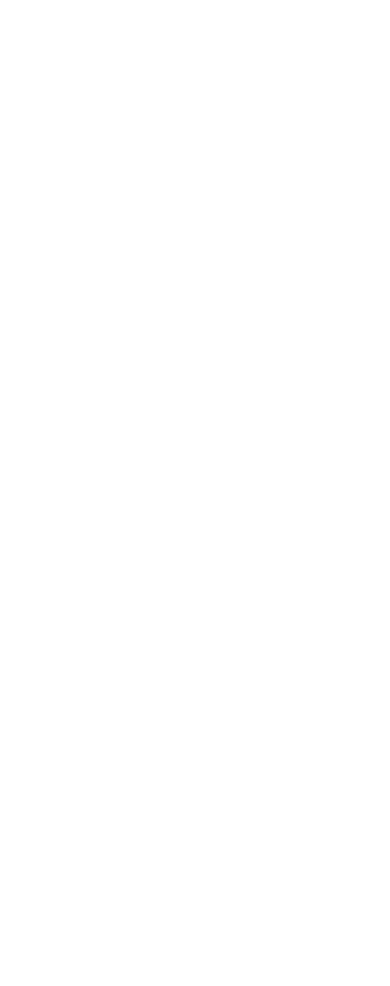
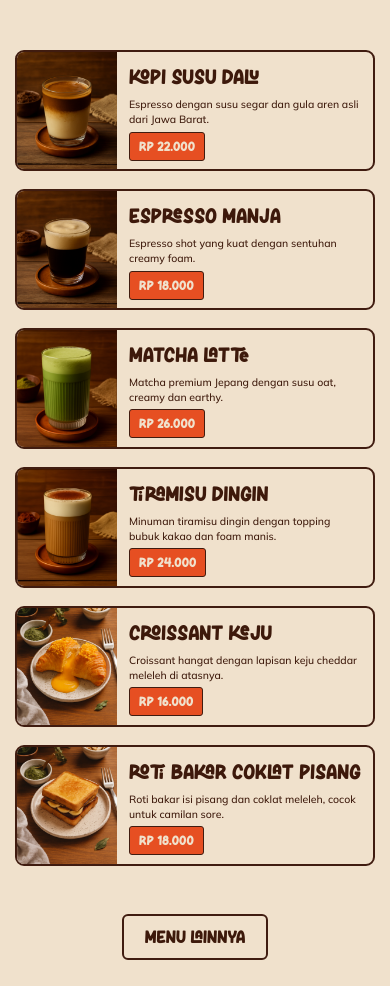
Before and after one commit to satrio92/teras-dalu, a Vue app: page / in a window 390 px wide. Shown: the part 1721-2707 px from the top of the page. Before the commit the page ends 1661 px from the top, so only its background shows below. Built offline with nearby package versions, Linux system fonts and the light colour scheme.

Commit message:
feat: create responsive menu section

```diff
--- /dev/null
+++ b/src/components/MenuSection.vue
@@ -0,0 +1,34 @@
+<script setup>
+import MenuCard from "./MenuCard.vue";
+import menusData from "../data/menu.json"
+import {ref, computed} from 'vue'
+
+const showAllMenu = ref(false);
+
+const menus = ref(menusData || [])
+
+const displayedMenu = computed(() => {
+  return showAllMenu.value
+    ? menus.value
+    : menus.value.filter(item => item.featured)
+})
+
+const toggleMenu = () => {
+  showAllMenu.value = !showAllMenu.value;
+}
+</script>
+
+<template>
+  <section id="menu-section"
+           class="w-full h-auto bg-alova px-5 md:px-[40px] lg:px-[98px] xl:px-[109px] py-[26px] lg:py-[98px] flex flex-col gap-16 lg:gap-20 items-center">
+    <h1 class="text-murko text-5xl text-center lg:text-7xl font-hore">Menu Populer Kami</h1>
+    <div class="w-full grid grid-cols-1 lg:grid-cols-2 gap-y-6 lg:gap-x-20 lg:gap-9">
+      <MenuCard v-for="item in displayedMenu" :key="item.id" :item="item"/>
+    </div>
+    <button
+      class="border-2 border-drakar text-murko text-2xl font-hore px-7 py-3 lg:py-5 rounded-lg hover:bg-verza hover:text-alova cursor-pointer"
+      @click="toggleMenu">
+      {{ showAllMenu ? 'Lihat Lebih Sedikit' : 'Menu Lainnya' }}
+    </button>
+  </section>
+</template>
--- a/src/views/Home.vue
+++ b/src/views/Home.vue
@@ -1,11 +1,13 @@
 <script setup>
 import HeaderSection from "../components/HeaderSection.vue";
 import AboutSection from "../components/AboutSection.vue";
+import MenuSection from "../components/MenuSection.vue";
 </script>
 
 <template>
   <div id="home-page">
     <HeaderSection/>
     <AboutSection/>
+    <MenuSection/>
   </div>
 </template>
```
